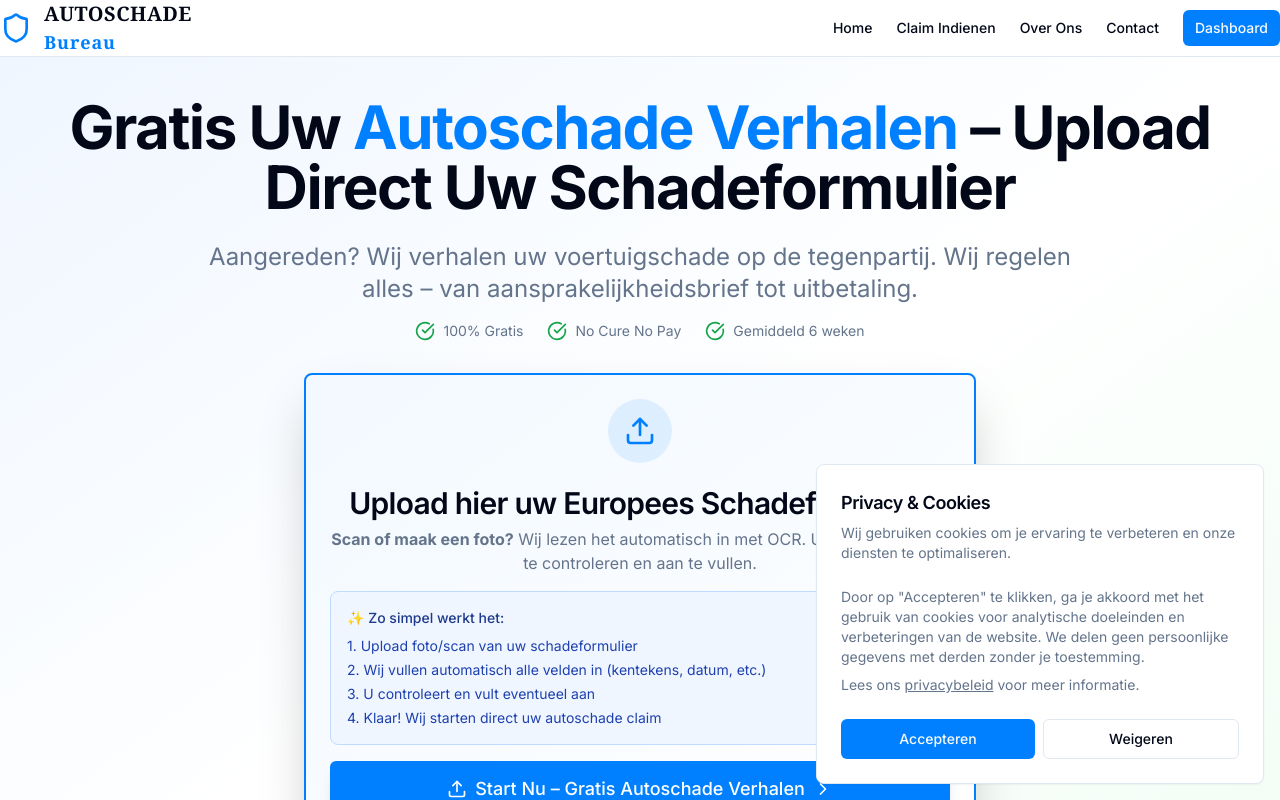
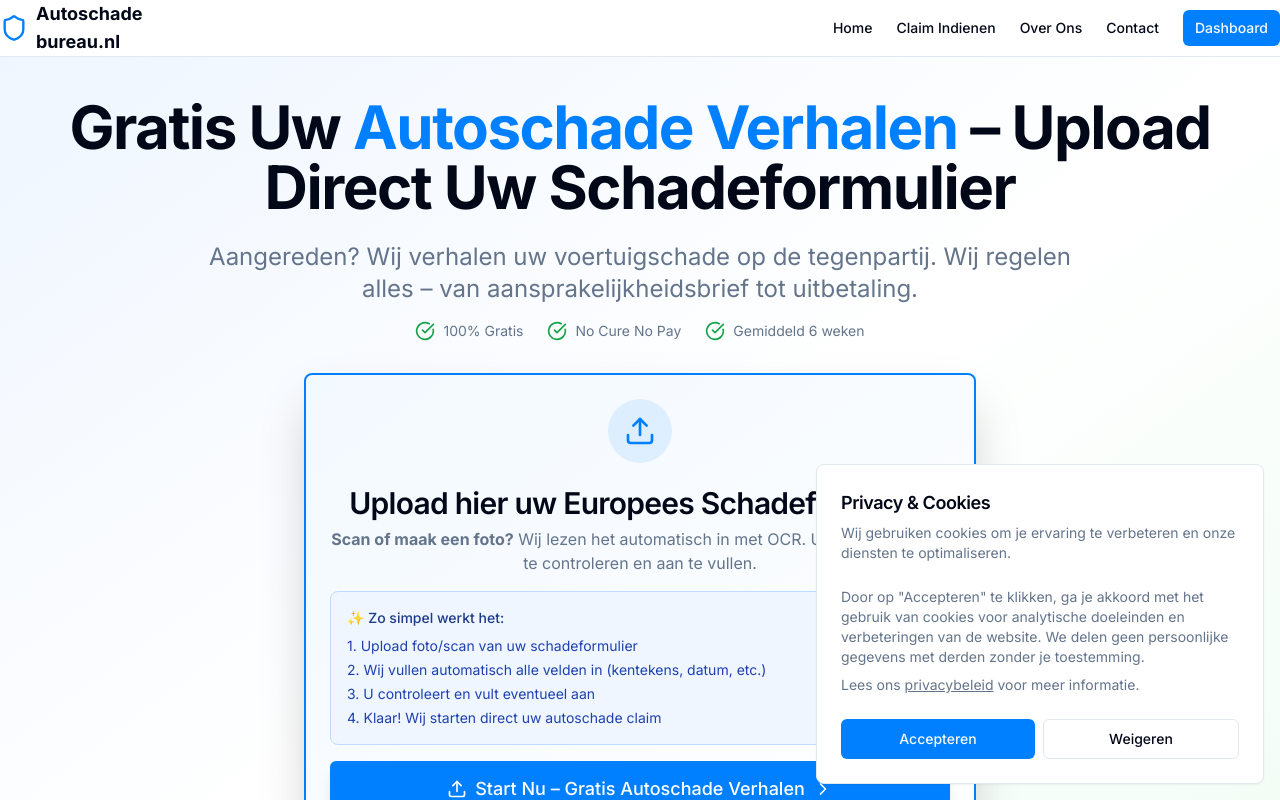
Before and after one commit to Championne/Gratisschadeverhalen.nl, a Next.js app: page / in a window 1280 px wide. Shown: the top 800 px of the page. Built offline with nearby package versions, Linux system fonts and the light colour scheme.

Commit message:
feat: split logo into two lines with original font

```diff
--- a/components/site-header.tsx
+++ b/components/site-header.tsx
@@ -7,15 +7,11 @@ export function SiteHeader() {
     <header className="sticky top-0 z-50 w-full border-b bg-background/95 backdrop-blur supports-[backdrop-filter]:bg-background/60">
       <div className="container flex h-14 items-center justify-between">
         {/* Logo */}
-        <Link href="/" className="flex items-center gap-3">
-          <Shield className="h-8 w-8 text-primary" />
+        <Link href="/" className="flex items-center gap-2">
+          <Shield className="h-7 w-7 text-primary" />
           <div className="flex flex-col leading-tight">
-            <span className="text-xl font-bold tracking-wide uppercase" style={{ fontFamily: 'Georgia, serif' }}>
-              Autoschade
-            </span>
-            <span className="text-lg font-semibold tracking-wider text-primary" style={{ fontFamily: 'Georgia, serif' }}>
-              Bureau
-            </span>
+            <span className="text-lg font-bold">Autoschade</span>
+            <span className="text-lg font-bold">bureau.nl</span>
           </div>
         </Link>
 
```
